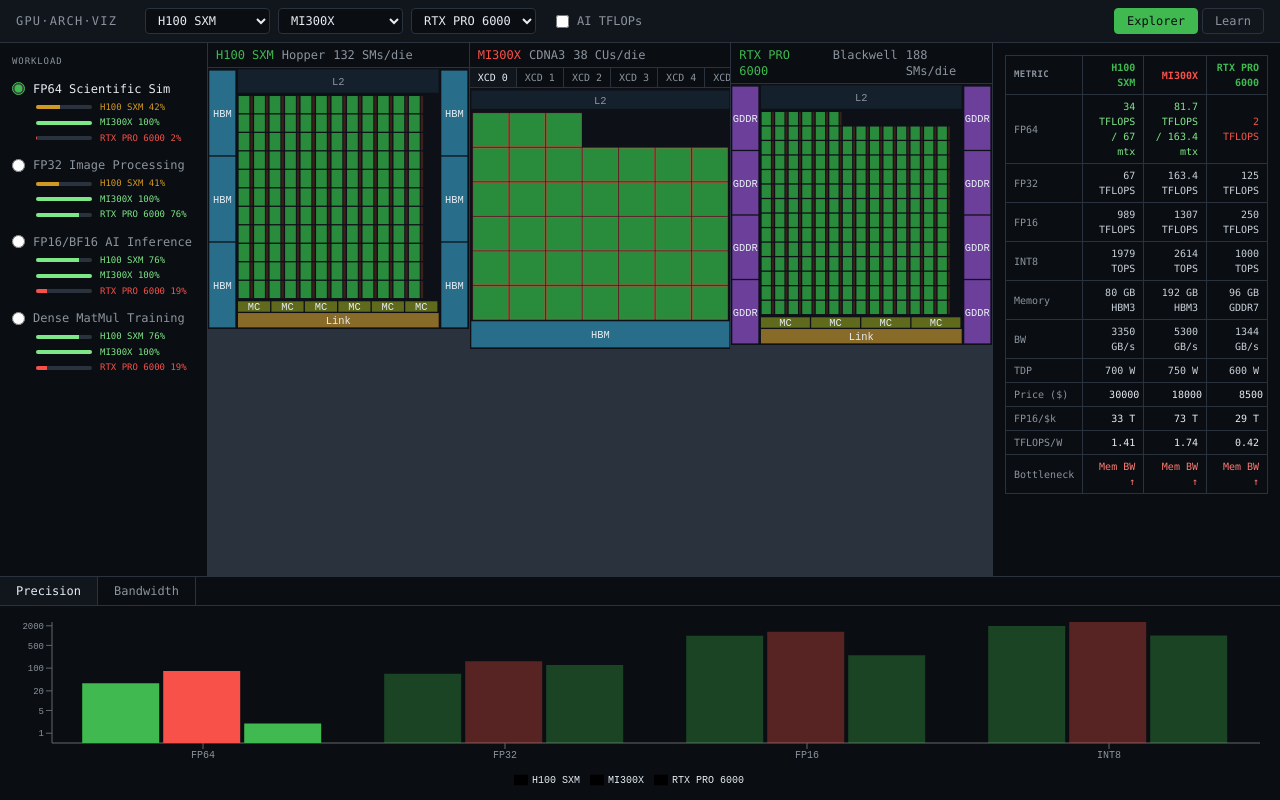
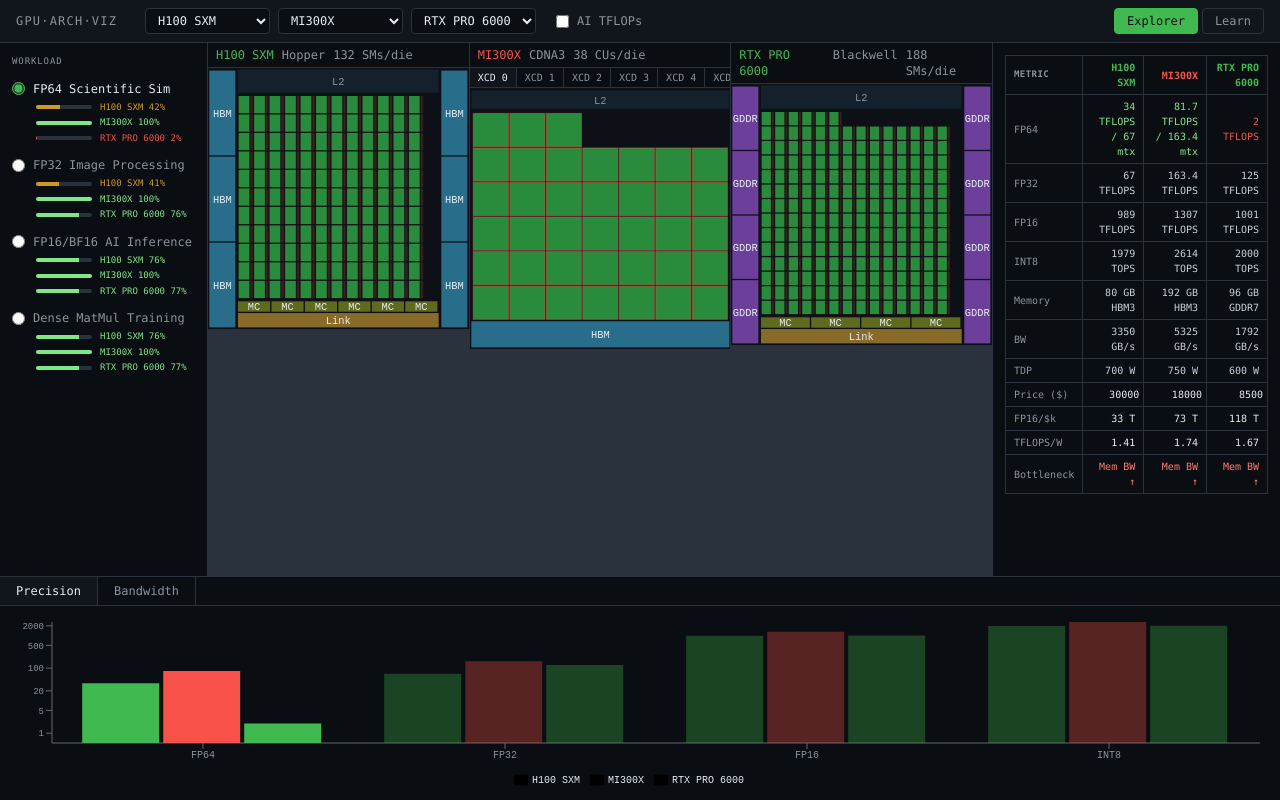
Before and after one commit to luoqiaoen/gpu-arch-viz, a React (Vite) app: page / in a window 1280 px wide. Built offline with nearby package versions, Linux system fonts and the light colour scheme.

Commit message:
fix: correct GPU specs — Blackwell Tensor Core FP16/INT8 rates, RTX PRO bandwidth, MI250 TDP, MI300X bandwidth

```diff
--- a/src/data/gpus.ts
+++ b/src/data/gpus.ts
@@ -64,8 +64,8 @@
   {
     id: 'rtx-pro-6000', name: 'RTX PRO 6000', vendor: 'nvidia', arch: 'Blackwell', node: 'TSMC 4NP',
     topology: 'monolithic',
-    throughput: { fp64Vector: 2.0, fp64Ratio: 1 / 64, fp32: 125, fp16Dense: 250, fp16Sparse: 500, int8Dense: 1000, int8Sparse: 2000 },
-    memory: { capacityGB: 96, type: 'GDDR7', bandwidthGBs: 1344 },
+    throughput: { fp64Vector: 2.0, fp64Ratio: 1 / 64, fp32: 125, fp16Dense: 1001, fp16Sparse: 2002, int8Dense: 2000, int8Sparse: 4000 },
+    memory: { capacityGB: 96, type: 'GDDR7', bandwidthGBs: 1792 },
     computeUnits: 188, tdpW: 600, priceUSD: 8500,
     die: [
       { kind: 'compute-cluster', count: 12, areaWeight: 38, label: 'SM Array (188 SMs)' },
@@ -79,8 +79,8 @@
   {
     id: 'rtx-pro-4500', name: 'RTX PRO 4500', vendor: 'nvidia', arch: 'Blackwell', node: 'TSMC 4NP',
     topology: 'monolithic',
-    throughput: { fp64Vector: 0.8, fp64Ratio: 1 / 64, fp32: 51, fp16Dense: 102, fp16Sparse: 204, int8Dense: 408, int8Sparse: 816 },
-    memory: { capacityGB: 32, type: 'GDDR7', bandwidthGBs: 800 },
+    throughput: { fp64Vector: 0.84, fp64Ratio: 1 / 64, fp32: 53.8, fp16Dense: 420, fp16Sparse: 840, int8Dense: 840, int8Sparse: 1680 },
+    memory: { capacityGB: 32, type: 'GDDR7', bandwidthGBs: 896 },
     computeUnits: 82, tdpW: 200, priceUSD: 2600,
     die: [
       { kind: 'compute-cluster', count: 6, areaWeight: 38, label: 'SM Array (82 SMs)' },
@@ -125,7 +125,7 @@
     topology: 'dual-die',
     throughput: { fp64Vector: 45.3, fp64Matrix: 90.5, fp64Ratio: 1.0, fp32: 45.3, fp16Dense: 362, int8Dense: 362 },
     memory: { capacityGB: 128, type: 'HBM2e', bandwidthGBs: 3200 },
-    computeUnits: 208, tdpW: 560, priceUSD: 12000,
+    computeUnits: 208, tdpW: 500, priceUSD: 12000,
     die: [
       { kind: 'compute-cluster', count: 8, areaWeight: 56, label: 'Compute Units (104 CUs/die)', mfmaIntegrated: true },
       { kind: 'l2', count: 1, areaWeight: 14, label: 'L2 + Infinity Cache' },
@@ -138,7 +138,7 @@
     id: 'mi300x', name: 'MI300X', vendor: 'amd', arch: 'CDNA3', node: '5+6nm chiplet',
     topology: 'chiplet', chipletCount: 8,
     throughput: { fp64Vector: 81.7, fp64Matrix: 163.4, fp64Ratio: 0.5, fp32: 163.4, fp16Dense: 1307, fp16Sparse: 2614, int8Dense: 2614, int8Sparse: 5229 },
-    memory: { capacityGB: 192, type: 'HBM3', bandwidthGBs: 5300 },
+    memory: { capacityGB: 192, type: 'HBM3', bandwidthGBs: 5325 },
     computeUnits: 304, tdpW: 750, priceUSD: 18000,
     die: [
       { kind: 'compute-cluster', count: 8, areaWeight: 52, label: 'XCD Compute Units (38 CUs each)', mfmaIntegrated: true },
--- a/src/data/memoryHierarchy.ts
+++ b/src/data/memoryHierarchy.ts
@@ -30,7 +30,7 @@
   { level: 'Registers',       capacity: '256 KB/SM',  bandwidth: '~90 TB/s/SM',   bwNumGBps: null,  latency: '<1 ns',   latencyNs: 0.5 },
   { level: 'Shared / L1',     capacity: '256 KB/SM',  bandwidth: '~40 TB/s/SM',   bwNumGBps: null,  latency: '~4 ns',   latencyNs: 4   },
   { level: 'L2 Cache',        capacity: '~128 MB',    bandwidth: '~7 TB/s',       bwNumGBps: 7000,  latency: '~75 ns',  latencyNs: 75  },
-  { level: 'GDDR7',           capacity: '32–96 GB',   bandwidth: '800–1344 GB/s', bwNumGBps: 1344,  latency: '~600 ns', latencyNs: 600,  external: true },
+  { level: 'GDDR7',           capacity: '32–96 GB',   bandwidth: '896–1792 GB/s', bwNumGBps: 1792,  latency: '~600 ns', latencyNs: 600,  external: true },
   { level: 'PCIe 5.0 → Host', capacity: 'Host RAM',   bandwidth: '128 GB/s',      bwNumGBps: 128,   latency: '~5 µs',   latencyNs: 5000, external: true },
 ];
 
@@ -48,7 +48,7 @@
   { level: 'LDS (Shared)',     capacity: '64 KB/CU',   bandwidth: '~20 TB/s/CU',   bwNumGBps: null,  latency: '~4 ns',   latencyNs: 4   },
   { level: 'L1 Cache',        capacity: '32 KB/CU',   bandwidth: '~15 TB/s/CU',   bwNumGBps: null,  latency: '~20 ns',  latencyNs: 20  },
   { level: 'L2 per XCD',      capacity: '4 MB/XCD',   bandwidth: '~5 TB/s',       bwNumGBps: 5000,  latency: '~100 ns', latencyNs: 100 },
-  { level: 'HBM3',            capacity: '192 GB',     bandwidth: '5300 GB/s',     bwNumGBps: 5300,  latency: '~350 ns', latencyNs: 350,  external: true },
+  { level: 'HBM3',            capacity: '192 GB',     bandwidth: '5325 GB/s',     bwNumGBps: 5325,  latency: '~350 ns', latencyNs: 350,  external: true },
   { level: 'PCIe 5.0 → Host', capacity: 'Host RAM',   bandwidth: '128 GB/s',      bwNumGBps: 128,   latency: '~5 µs',   latencyNs: 5000, external: true },
 ];
 
```
